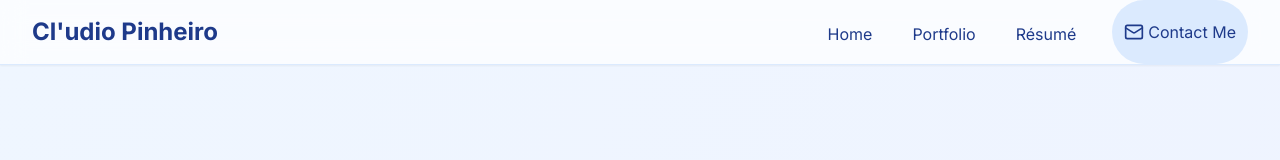
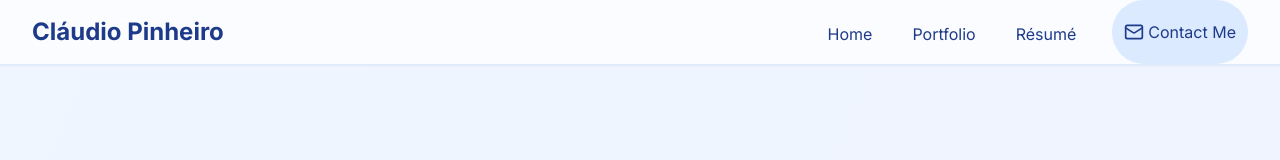
Before and after one commit to syl3n7/portfolio, a Next.js app: page / in a window 1280 px wide. Shown: the top 160 px of the page. Built offline with nearby package versions, Linux system fonts and the light colour scheme.

Commit message:
fixed my name?

```diff
--- a/app/components/Navigation.js
+++ b/app/components/Navigation.js
@@ -1,4 +1,3 @@
-// components/Navigation.js
 import { Mail } from 'lucide-react';
 
 export default function Navigation() {
@@ -7,7 +6,7 @@ export default function Navigation() {
       <div className="max-w-7xl mx-auto px-4 sm:px-6 lg:px-8">
         <div className="flex justify-between h-16">
           <div className="flex-shrink-0 flex items-center">
-            <h1 className="text-2xl font-bold text-blue-900">Cl&apos;udio Pinheiro</h1>
+            <h1 className="text-2xl font-bold text-blue-900">Cláudio Pinheiro</h1>
           </div>
           <div className="flex space-x-8">
             <a
@@ -26,7 +25,7 @@ export default function Navigation() {
               href="#resume"
               className="inline-flex items-center px-1 pt-1 text-blue-900 hover:text-blue-600 transition-colors"
             >
-              R&eacute;sum&eacute;
+              Résumé
             </a>
             <a
               href="mailto:claudiosilva@pm.me"
--- a/app/layout.js
+++ b/app/layout.js
@@ -1,4 +1,3 @@
-// app/layout.js
 import { Inter } from 'next/font/google'
 import './globals.css'
 
@@ -12,6 +11,9 @@ export const metadata = {
 export default function RootLayout({ children }) {
   return (
     <html lang="en" className="scroll-smooth">
+      <head>
+        <meta charSet="utf-8" />
+      </head>
       <body className={inter.className}>{children}</body>
     </html>
   )
```
